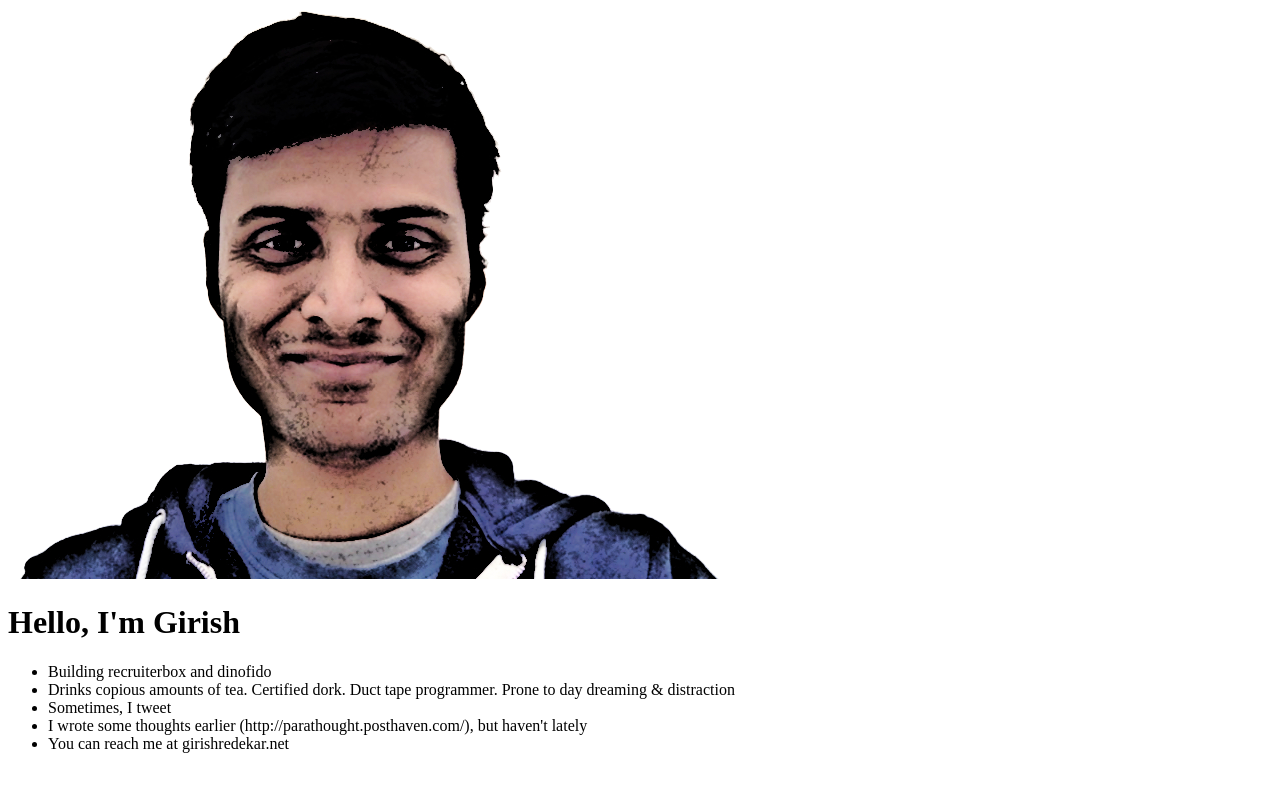
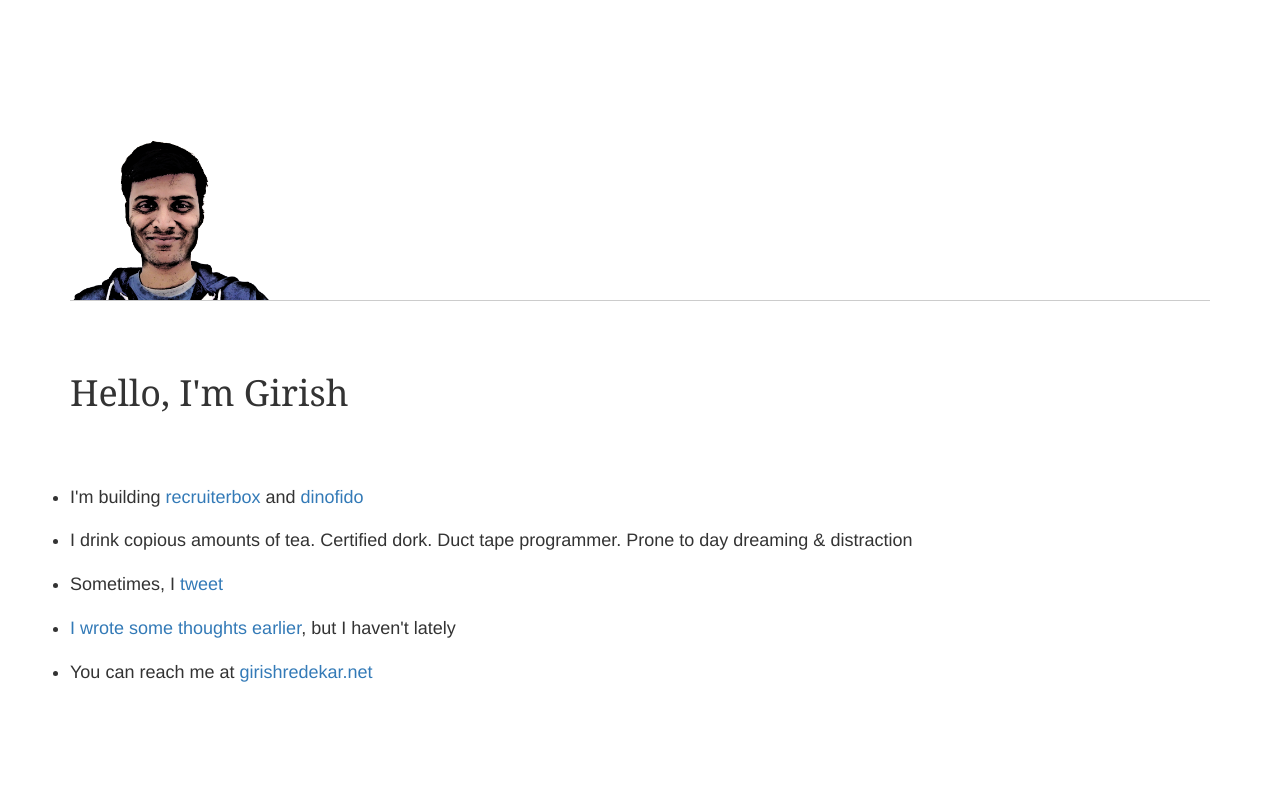
Before and after one commit to greasematic/greasematic.github.io, a plain HTML site: page index.html in a window 1280 px wide. Drawn offline with nearby package versions, Linux system fonts and the light colour scheme.

Commit message:
more content

```diff
--- a/index.html
+++ b/index.html
@@ -2,17 +2,44 @@
 <html>
 <head>
     <title>Girish Redekar</title>
+    <link rel="stylesheet" type="text/css" href="https://maxcdn.bootstrapcdn.com/bootstrap/3.3.6/css/bootstrap.min.css">
+    <style type="text/css">
+        .container{
+            margin-top: 10em;
+            margin-bottom: 10em;
+        }
+        ul{
+            padding: 0;
+        }
+        li{
+            margin-bottom: 1em;
+            font-size: 18px;
+        }
+        h1{
+            margin: 2em 0;
+            font-family: Georgia;
+            font-weight: normal;
+        }
+        .image-holder{
+            border-bottom: 1px solid #ccc;
+        }
+    </style>
 </head>
 <body>
-    <div><img src="/cartoon.png"/></div>
-    <h1>Hello, I'm Girish</h1>
+    <div class="container">
+        <div class="image-holder">
+            <img src="cartoon.png" style="width:200px;"/>
+        </div>
 
-    <ul>
-        <li>Building recruiterbox and dinofido</li>
-        <li>Drinks copious amounts of tea. Certified dork. Duct tape programmer. Prone to day dreaming &amp; distraction</li>
-        <li>Sometimes, I tweet</li>
-        <li>I wrote some thoughts earlier (http://parathought.posthaven.com/), but haven't lately</li>
-        <li>You can reach me at girishredekar.net</li>
-    </ul>
+        <h1>Hello, I'm Girish</h1>
+
+        <ul>
+            <li>I'm building <a href="https://recruiterbox.com">recruiterbox</a> and <a href="https://dinofido.com">dinofido</a></li>
+            <li>I drink copious amounts of tea. Certified dork. Duct tape programmer. Prone to day dreaming &amp; distraction</li>
+            <li>Sometimes, I <a href="https://twitter.com/grease_">tweet</li>
+            <li>I <a href="http://parathought.posthaven.com/">wrote some thoughts earlier</a>, but I haven't lately</li>
+            <li>You can reach me at <a href="mailto:mail@girishredekar.net">girishredekar.net</a></li>
+        </ul>
+    </div>
 </body>
 </html>
```
